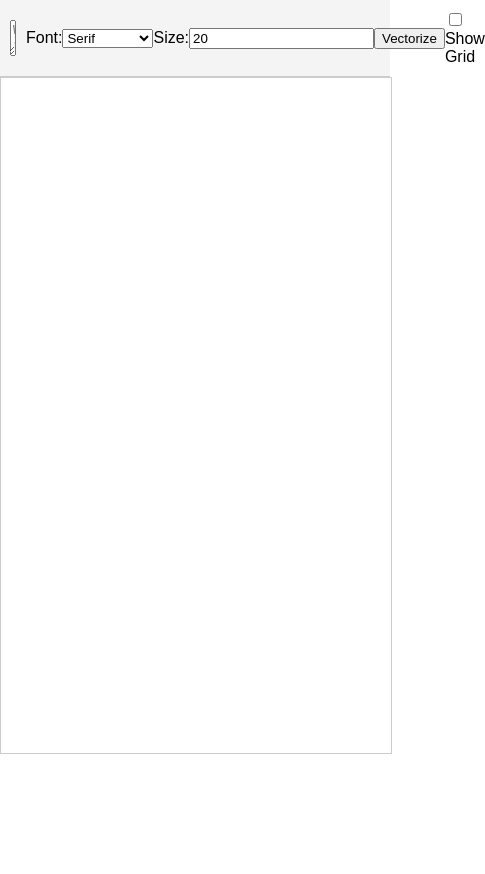
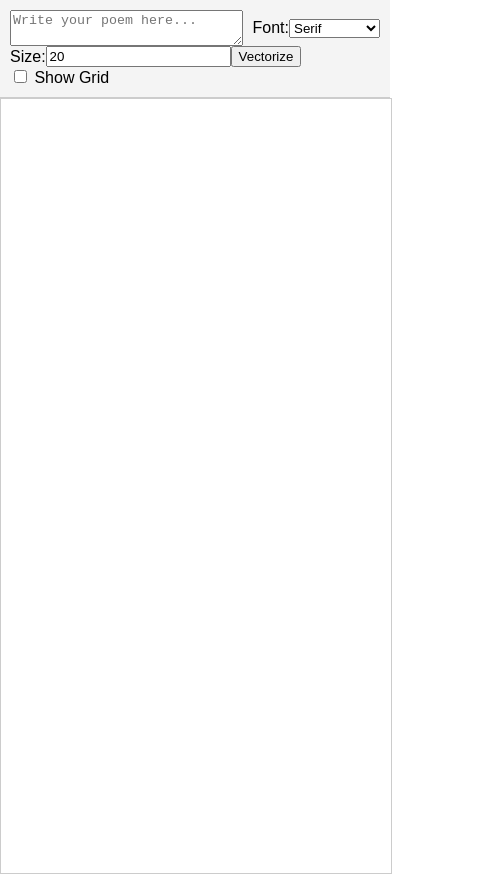
Before and after one commit to sy-ibza1/Poetry-editor, a plain HTML site: page index.html in a window 390 px wide. Shown: the whole page, 485 px wide, since content can reach past the window. Before the commit the page ends 844 px from the top, so only its background shows below. Drawn offline with Linux system fonts and the light colour scheme.

Commit message:
Update styles.css

```diff
--- a/styles.css
+++ b/styles.css
@@ -6,6 +6,7 @@ body {
 
 .toolbar {
   display: flex;
+  flex-wrap: wrap;
   align-items: center;
   padding: 10px;
   background-color: #f4f4f4;
@@ -15,19 +16,22 @@ body {
 textarea {
   flex: 1;
   margin-right: 10px;
+  min-width: 200px;
 }
 
 #canvasContainer {
   position: relative;
   width: 100%;
-  height: 80vh;
+  height: calc(100vh - 70px); /* Adjust height dynamically */
   background-color: #fff;
   border: 1px solid #ccc;
+  overflow: hidden; /* Prevent scrolling issues on mobile */
 }
 
 #canvas {
   width: 100%;
   height: 100%;
+  touch-action: none; /* Prevent default touch gestures */
 }
 
 .grid {
```
